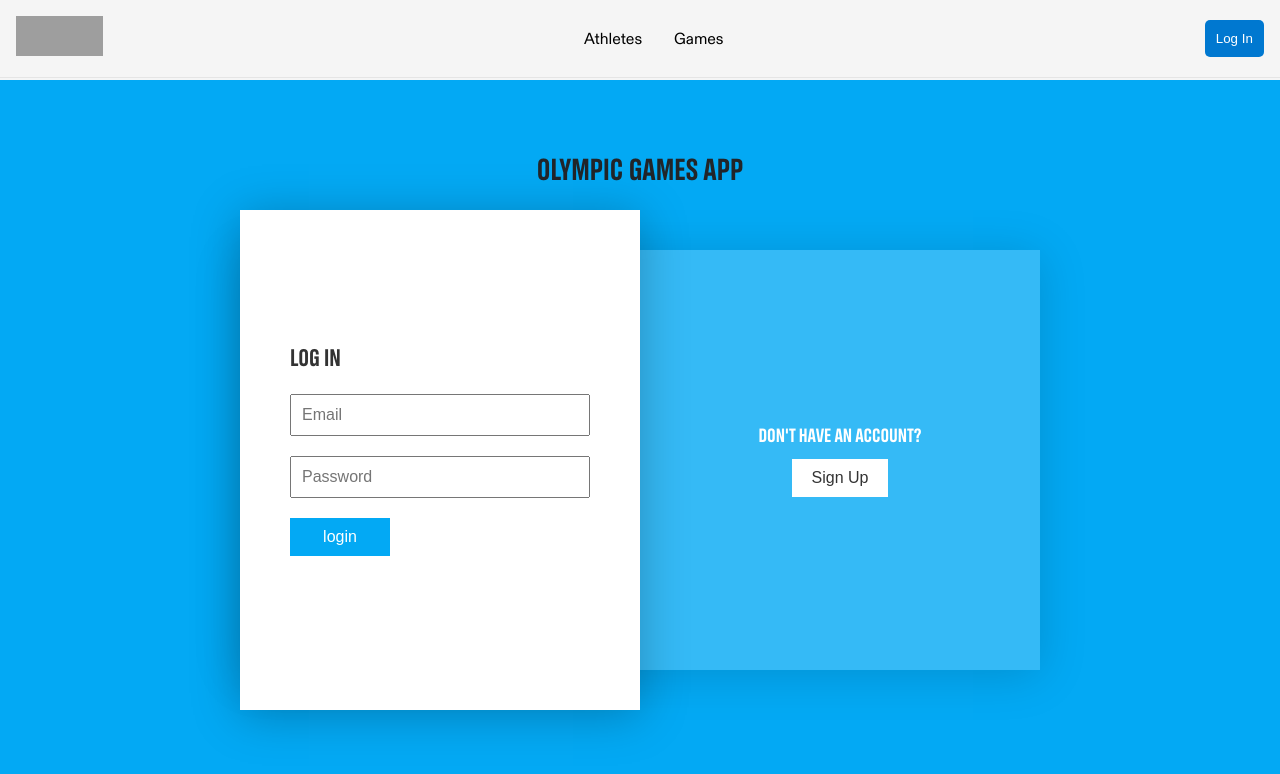
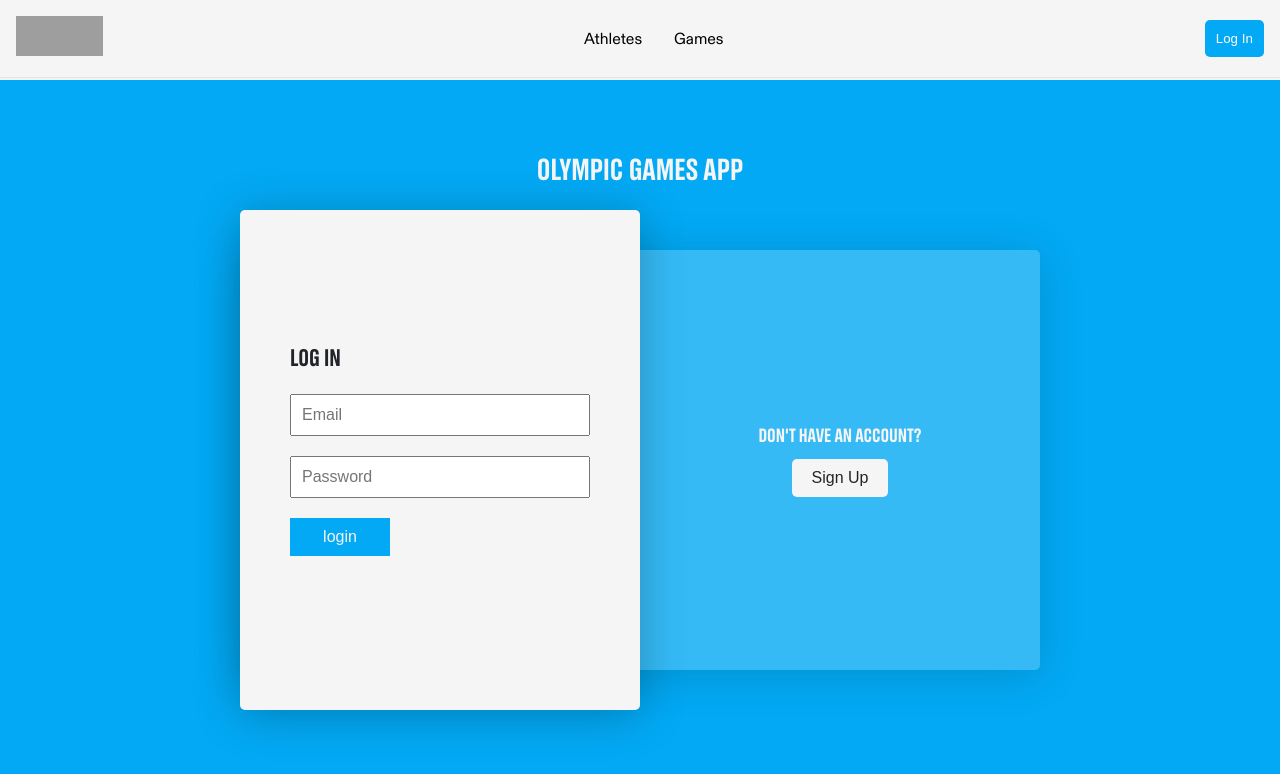
Before and after one commit to daniArbesu/Proyecto-10-Olympic-Games-App, a Next.js app: page / in a window 1280 px wide. Shown: the top 774 px of the page. Built offline with nearby package versions, Linux system fonts and the light colour scheme; grey boxes are pictures that could not be loaded.

Commit message:
feat: add theme

```diff
--- a/components/AuthPage.tsx
+++ b/components/AuthPage.tsx
@@ -1,4 +1,4 @@
-import { PageTitle } from '@/styles/PageStyles';
+import theme from '@/styles/theme';
 import { useState } from 'react';
 import { styled } from 'styled-components';
 
@@ -11,9 +11,15 @@ const StyledSection = styled.main<Props>`
   flex-direction: column;
   justify-content: center;
   align-items: center;
-  min-height: calc(100svh - 5rem);
-  background: ${({ active }) => (active ? '#f43648' : '#03a9f4')};
+  padding: 0 2rem;
+  min-height: calc(100vh - 5rem);
+  background: ${({ active }) =>
+    active ? theme.colors.olympic_red : theme.colors.olympic_blue};
   transition: 0.5s;
+`;
+
+const AppTitle = styled.h1`
+  color: ${theme.colors.background};
 `;
 
 const Container = styled.div`
@@ -22,7 +28,7 @@ const Container = styled.div`
   height: 500px;
   margin: 20px;
 
-  @media (max-width: 991px) {
+  @media (max-width: ${theme.breakpoints.lg}) {
     max-width: 400px;
     height: 650px;
     display: flex;
@@ -31,7 +37,7 @@ const Container = styled.div`
   }
 `;
 
-const BlueBg = styled.div`
+const BlurBg = styled.div`
   position: absolute;
   display: flex;
   justify-content: center;
@@ -39,10 +45,11 @@ const BlueBg = styled.div`
   top: 40px;
   width: 100%;
   height: 420px;
-  background: rgba(255, 255, 255, 0.2);
+  background: #ffffff33;
   box-shadow: 0 5px 45px rgba(0, 0, 0, 0.15);
+  border-radius: ${theme.borderRadius.box};
 
-  @media (max-width: 991px) {
+  @media (max-width: ${theme.breakpoints.lg}) {
     top: 0;
     height: 100%;
   }
@@ -56,9 +63,10 @@ const Box = styled.div`
   flex-direction: column;
   justify-content: center;
   align-items: center;
+  border-radius: ${theme.borderRadius.box};
 
   > h2 {
-    color: white;
+    color: ${theme.colors.background};
     font-size: 1.2rem;
     font-weight: 500;
     margin-bottom: 10px;
@@ -67,13 +75,14 @@ const Box = styled.div`
   > button {
     cursor: pointer;
     padding: 10px 20px;
-    background: #fff;
-    color: #333;
+    background: ${theme.colors.background};
+    color: ${theme.colors.primary};
     font-size: 1rem;
     font-weight: 500;
     border: none;
+    border-radius: ${theme.borderRadius.button};
   }
-  @media (max-width: 991px) {
+  @media (max-width: ${theme.breakpoints.lg}) {
     position: absolute;
     width: 100%;
     height: 150px;
@@ -82,7 +91,7 @@ const Box = styled.div`
 `;
 
 const LoginBox = styled(Box)`
-  @media (max-width: 991px) {
+  @media (max-width: ${theme.breakpoints.lg}) {
     top: 0;
   }
 `;
@@ -97,12 +106,13 @@ const FormBox = styled.div<Props>`
   left: 0;
   width: 50%;
   height: 100%;
-  background: #fff;
+  background: ${theme.colors.background};
   z-index: 100;
   display: flex;
   justify-content: center;
   align-items: center;
   overflow: hidden;
+  border-radius: ${theme.borderRadius.box};
   box-shadow: 0 5px 45px rgba(0, 0, 0, 0.25);
   transition: 0.5s ease-in-out;
   left: ${({ active }) => (active ? '50%' : '0')};
@@ -131,7 +141,7 @@ const Form = styled.div<Props>`
 
   > form h3 {
     font-size: 1.5rem;
-    color: #333;
+    color: ${theme.colors.primary};
     margin-bottom: 20px;
     font-weight: 500;
   }
@@ -144,9 +154,10 @@ const Form = styled.div<Props>`
   }
 
   > form input[type='submit'] {
-    background: ${({ active }) => (active ? '#f43648' : '#03a9f4')};
+    background: ${({ active }) =>
+      active ? theme.colors.olympic_red : theme.colors.olympic_blue};
     border: none;
-    color: white;
+    color: ${theme.colors.background};
     max-width: 100px;
     cursor: pointer;
   }
@@ -170,9 +181,9 @@ const AuthPage = () => {
 
   return (
     <StyledSection active={isFormBoxActive}>
-      <PageTitle>Olympic Games App</PageTitle>
+      <AppTitle>Olympic Games App</AppTitle>
       <Container>
-        <BlueBg>
+        <BlurBg>
           <LoginBox>
             <h2>Already have an account?</h2>
             <LoginButton onClick={handleSignupButtonClick}>Log In</LoginButton>
@@ -183,7 +194,7 @@ const AuthPage = () => {
               Sign Up
             </SignupButton>
           </SignupBox>
-        </BlueBg>
+        </BlurBg>
         <FormBox active={isFormBoxActive}>
           <LoginForm active={isFormBoxActive}>
             <form action="">
--- a/components/Navbar.tsx
+++ b/components/Navbar.tsx
@@ -1,3 +1,4 @@
+import theme from '@/styles/theme';
 import Image from 'next/image';
 import Link from 'next/link';
 import { styled } from 'styled-components';
@@ -7,13 +8,13 @@ const NavbarHeader = styled.header`
   padding: 1rem;
   justify-content: space-between;
   align-items: center;
-  border-bottom: 1px solid #e5e5e5;
+  border-bottom: 1px solid ${theme.colors.navbar_border};
   left: 0px;
   position: fixed;
   top: 0px;
   width: 100%;
   z-index: 1001;
-  background-color: var(--da-color-background);
+  background-color: ${theme.colors.background};
 `;
 
 const NavbarLinks = styled.ul`
@@ -27,7 +28,7 @@ const LoginButton = styled.button`
   padding: 0.7rem;
   border-radius: 5px;
   border: 0;
-  background-color: #0078d0;
+  background-color: ${theme.colors.olympic_blue};
   color: white;
 `;
 
--- a/styles/GlobalStyles.tsx
+++ b/styles/GlobalStyles.tsx
@@ -1,23 +1,15 @@
 import { createGlobalStyle } from 'styled-components';
+import theme from './theme';
 
 const GlobalStyles = createGlobalStyle`
 
 :root {
   --max-width: 1100px;
   --border-radius: 12px;
-  --da-font-headings:'Olympic Headline', sans-serif;
-  --da-font-p: 'Olympic Sans', sans-serif;
 
   /* COLOR PALETTE */
   --da-color-primary: #333333;
-  --da-color-highlight: #51d1f6;
   --da-color-background: #f5f5f5;
-  --da-color-h1:#212529;
-
-  /* FONT SIZE */
-  --da-typography-h1: 1.9rem;
-  --da-typography-h2: 1.5rem;
-  --da-typography-h3: 1.625rem;
 }
 
 @font-face {
@@ -46,7 +38,7 @@ html,
 body {
   max-width: 100vw;
   overflow-x: hidden;
-  font-family: var(--da-font-p);
+  font-family: ${theme.fontFamily.body};
   padding-top: 2.5rem;
 }
 
@@ -55,18 +47,17 @@ ul {
 }
 
 h1,h2,h3,h4,h5{
-  font-family: var(--da-font-headings);
+  font-family: ${theme.fontFamily.heading};
 }
 
 h1{
-  font-size: var(--da-typography-h1);
+  font-size: ${theme.typography.h1};
   text-transform: uppercase;
-  color: var(--da-color-h1);
+  color: ${theme.colors.primary};
 }
 
 body {
-  color: rgb(var(--foreground-rgb));
-  background-color: var(--da-color-background);
+  background-color: ${theme.colors.background};
 }
 
 main{
--- /dev/null
+++ b/styles/theme.ts
@@ -0,0 +1,36 @@
+const theme = {
+  colors: {
+    background: '#f5f5f5',
+    primary: '#212529',
+    navbar_border: '#e5e5e5',
+    olympic_blue: '#03a9f4',
+    olympic_red: '#f43648',
+  },
+  typography: {
+    h1: '1.9rem',
+    h2: '1.5rem',
+    h3: '1.625rem',
+  },
+  fontFamily: {
+    heading: 'Olympic Headline',
+    body: 'Olympic Sans',
+  },
+  fontWeight: {
+    light: 300,
+    regular: 400,
+    medium: 500,
+    bold: 700,
+  },
+  borderRadius: {
+    button: '5px',
+    box: '5px',
+  },
+  breakpoints: {
+    xl: '1366px',
+    lg: '1024px',
+    md: '768px',
+    sm: '320px',
+  },
+};
+
+export default theme;
```
